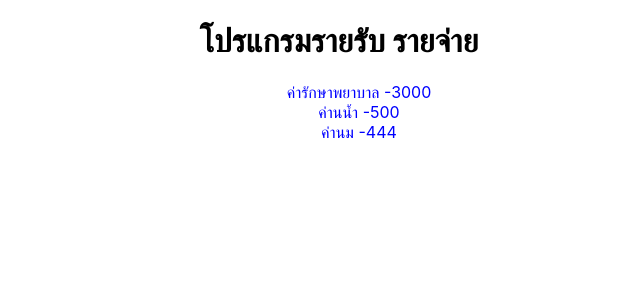
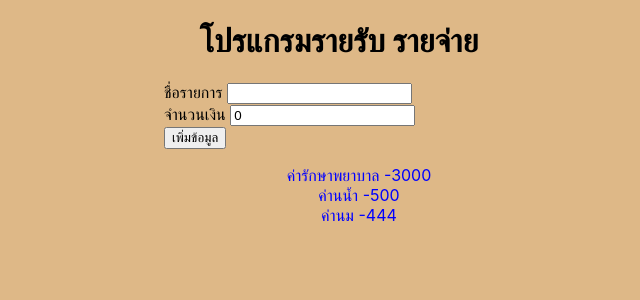
Before and after one commit to kenanimok/Appincome_expense, a React (Create React App) app in the folder my-react-app/: page / in a window 1280 px wide. Shown: the top 300 px of the page, without its empty margins (301-941 px from the left). Built offline with nearby package versions, Linux system fonts and the light colour scheme.

Commit message:
create_useState

```diff
--- a/my-react-app/src/App.css
+++ b/my-react-app/src/App.css
@@ -1,38 +1,16 @@
-.App {
-  text-align: center;
+
+*{
+  box-sizing:border-box
 }
 
-.App-logo {
-  height: 40vmin;
-  pointer-events: none;
+body{
+  background: burlywood;
+  display: flex;
+  align-items: center;
+  justify-content: center;
 }
 
-@media (prefers-reduced-motion: no-preference) {
-  .App-logo {
-    animation: App-logo-spin infinite 20s linear;
-  }
+.container{
+   margin: 30  auto;
+   width: 350px;
 }
-
-.App-header {
-  background-color: #282c34;
-  min-height: 100vh;
-  display: flex;
-  flex-direction: column;
-  align-items: center;
-  justify-content: center;
-  font-size: calc(10px + 2vmin);
-  color: white;
-}
-
-.App-link {
-  color: red;
-}
-
-@keyframes App-logo-spin {
-  from {
-    transform: rotate(0deg);
-  }
-  to {
-    transform: rotate(360deg);
-  }
-}
--- a/my-react-app/src/App.js
+++ b/my-react-app/src/App.js
@@ -1,14 +1,22 @@
 import logo from './logo.svg';
 import './App.css';
 import Transaction from './Transaction';
+import Formcomponent from './Formcomponent';
 
 
 function App() {
+   const desingn = {color:"red",textAlign:"center",fontSize:'1.5rem'}
   return (
-     <div>
-        <h1 style={{coloe:"red",textAlign:"center"}}>โปรแกรมรายรับ รายจ่าย</h1>
+      <div className="container">
+         <h1 style={{coloe:"red",textAlign:"center"}}>โปรแกรมรายรับ รายจ่าย</h1>
+
+
+            <Formcomponent></Formcomponent>
             <Transaction></Transaction>
-     </div>
+
+      </div>
+
+
 
   );
 }
--- a/my-react-app/src/Formcomponent.js
+++ b/my-react-app/src/Formcomponent.js
@@ -0,0 +1,46 @@
+import {useState} from 'react';
+const Formcomponent =()=>{
+
+    const [title,setTitle]=  useState('')
+    const [amount,setAmount]= useState(0)
+
+    const inpuTitle = (event)=>{
+    //  console.log(event.target.value)
+     setTitle(event.target.value)
+    }
+
+    const inputAmount = (event)=>{
+        // console.log(event.target.value)
+        setAmount(event.target.value)
+       }
+
+
+    const saveItem =(event)=>{
+        event.preventDefault()
+     const itemData ={
+         title:title,
+        amount:Number(amount)
+     }
+     console.log("ดุitemdata",itemData);
+     setTitle('')
+     setAmount(0)
+    }
+        return (
+            <div>
+                 <form onSubmit ={saveItem}>
+                      <div className="form-control">
+                          <label> ชื่อรายการ </label>
+                          <input type="text" onChange={inpuTitle} value={title}/>
+                      </div>
+                      <div className="form-control">
+                          <label> จำนวนเงิน </label>
+                          <input type="number" onChange={inputAmount}  value={amount}/>
+                      </div>
+
+                        <div> <button type="submit">เพิ่มข้อมูล</button></div>
+
+                 </form>
+            </div>
+        );
+}
+export default Formcomponent
```
